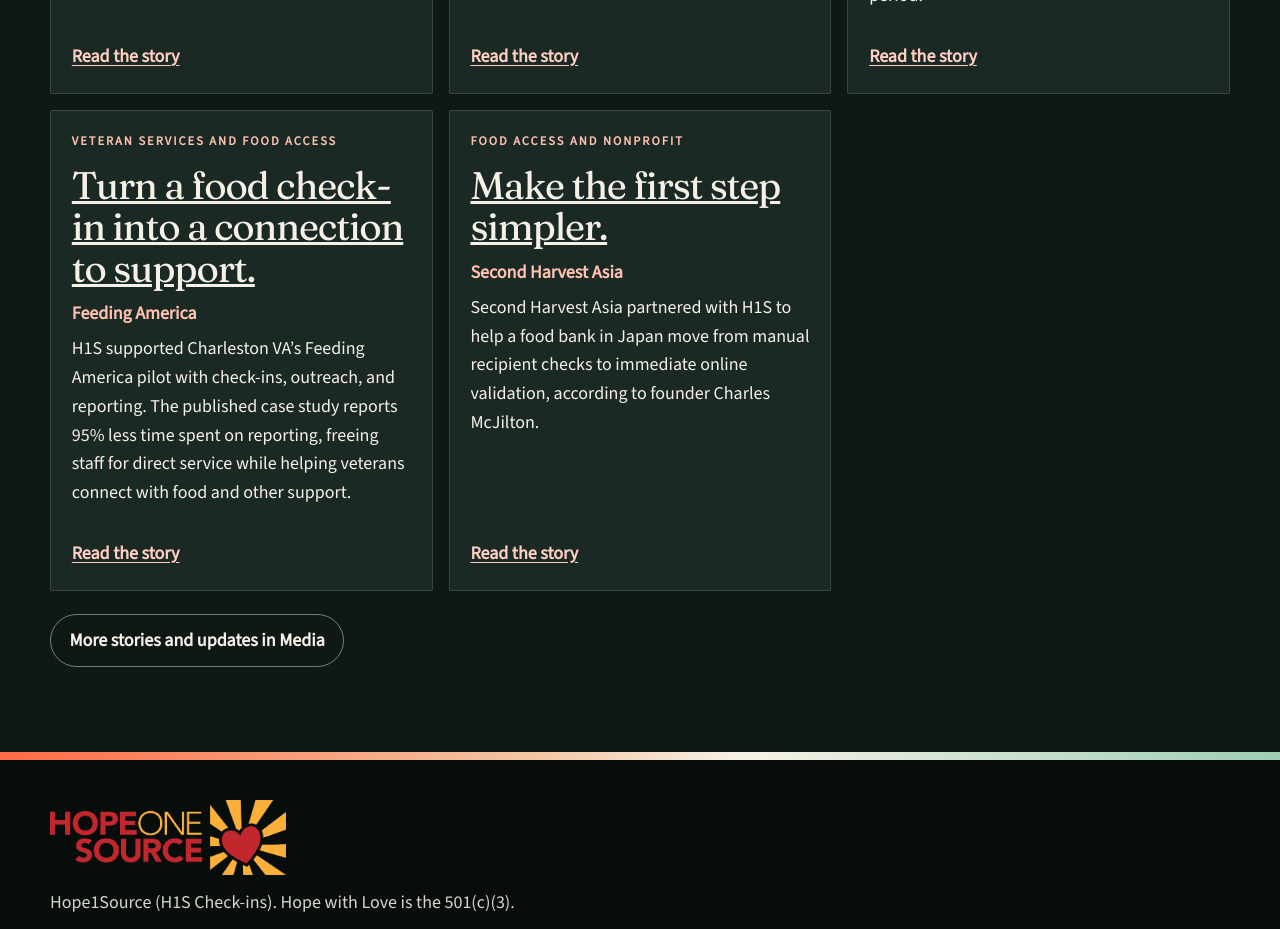
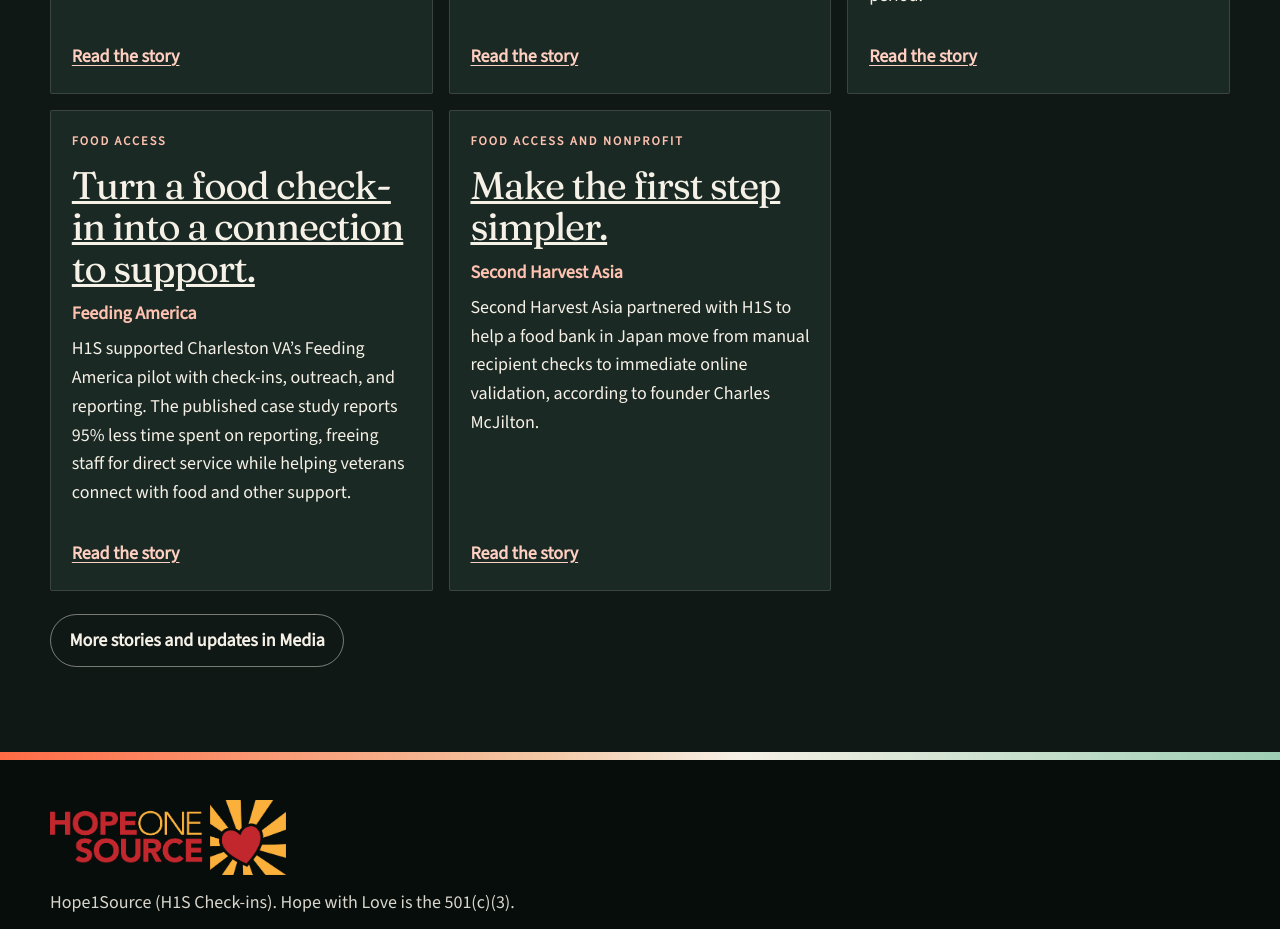
Before and after one commit to hopeonesource/hope1source.org, a React (Vite) app in the folder preview-v4/: page /case-studies in a window 1280 px wide. Shown: the part 1120-2049 px from the top of the page. Built offline with nearby package versions, Linux system fonts and the light colour scheme.

Commit message:
Use Food Access category for Feeding America story

```diff
--- a/preview-v4/src/content/stories.js
+++ b/preview-v4/src/content/stories.js
@@ -114,7 +114,7 @@
     title: 'Feeding America and Charleston VA: connecting veterans with food and support.',
     cardTitle: 'Turn a food check-in into a connection to support.',
     org: 'Feeding America',
-    industry: 'Veteran services and food access',
+    industry: 'Food Access',
     location: 'Charleston, South Carolina',
     website: 'https://news.va.gov/81753/free-produce-veterans-charleston-va/',
     websiteLabel: 'VA News · December 6, 2020',
```
Also changed, not shown: 1 other file (tests, documents, lock files or other folders).
